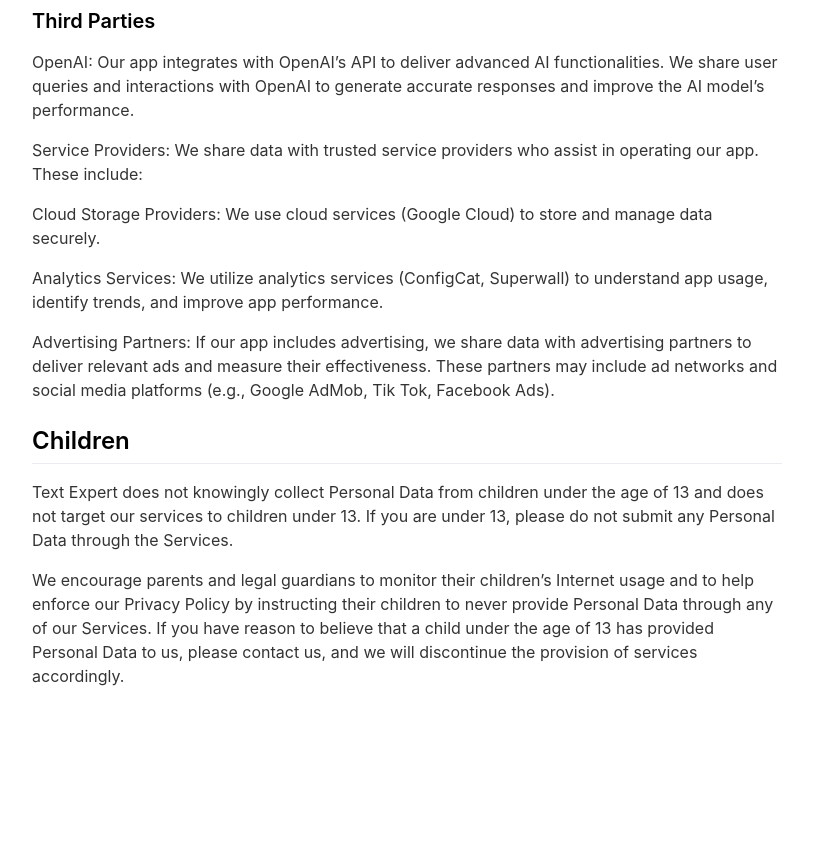
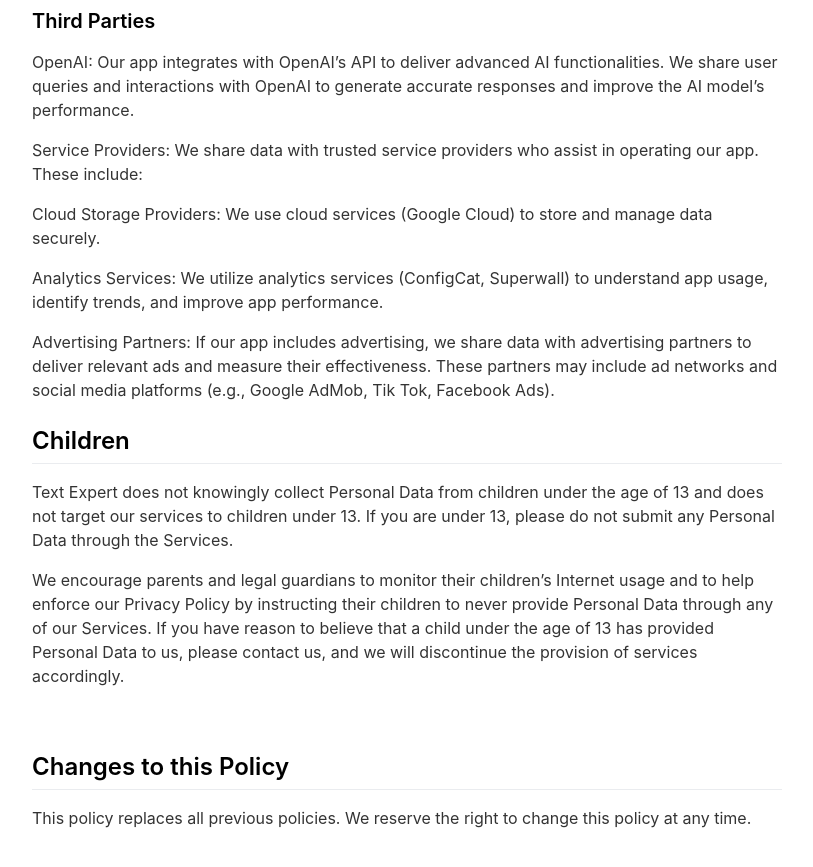
Before and after one commit to dvhull/text-expert, a Jekyll site: the page built from _pages/privacypolicy.md, in a window 1280 px wide and 900 px high, scrolled down 1347 px. Shown: the top 867 px of the window, without its empty margins (233-1046 px from the left). Built offline with Jekyll 4.4.1, drawn with Linux system fonts in a browser that asks for light colours; nearby versions of some CDN libraries; before the commit the page ends 2145 px from its top, so only the background shows below that.

Commit message:
Update privacypolicy.md

```diff
--- a/_pages/privacypolicy.md
+++ b/_pages/privacypolicy.md
@@ -57,3 +57,6 @@ Text Expert does not knowingly collect Personal Data from children under the age
 We encourage parents and legal guardians to monitor their children's Internet usage and to help enforce our Privacy Policy by instructing their children to never provide Personal Data through any of our Services. If you have reason to believe that a child under the age of 13 has provided Personal Data to us, please contact us, and we will discontinue the provision of services accordingly.
 
 <br>
+
+## Changes to this Policy
+This policy replaces all previous policies. We reserve the right to change this policy at any time.
```
